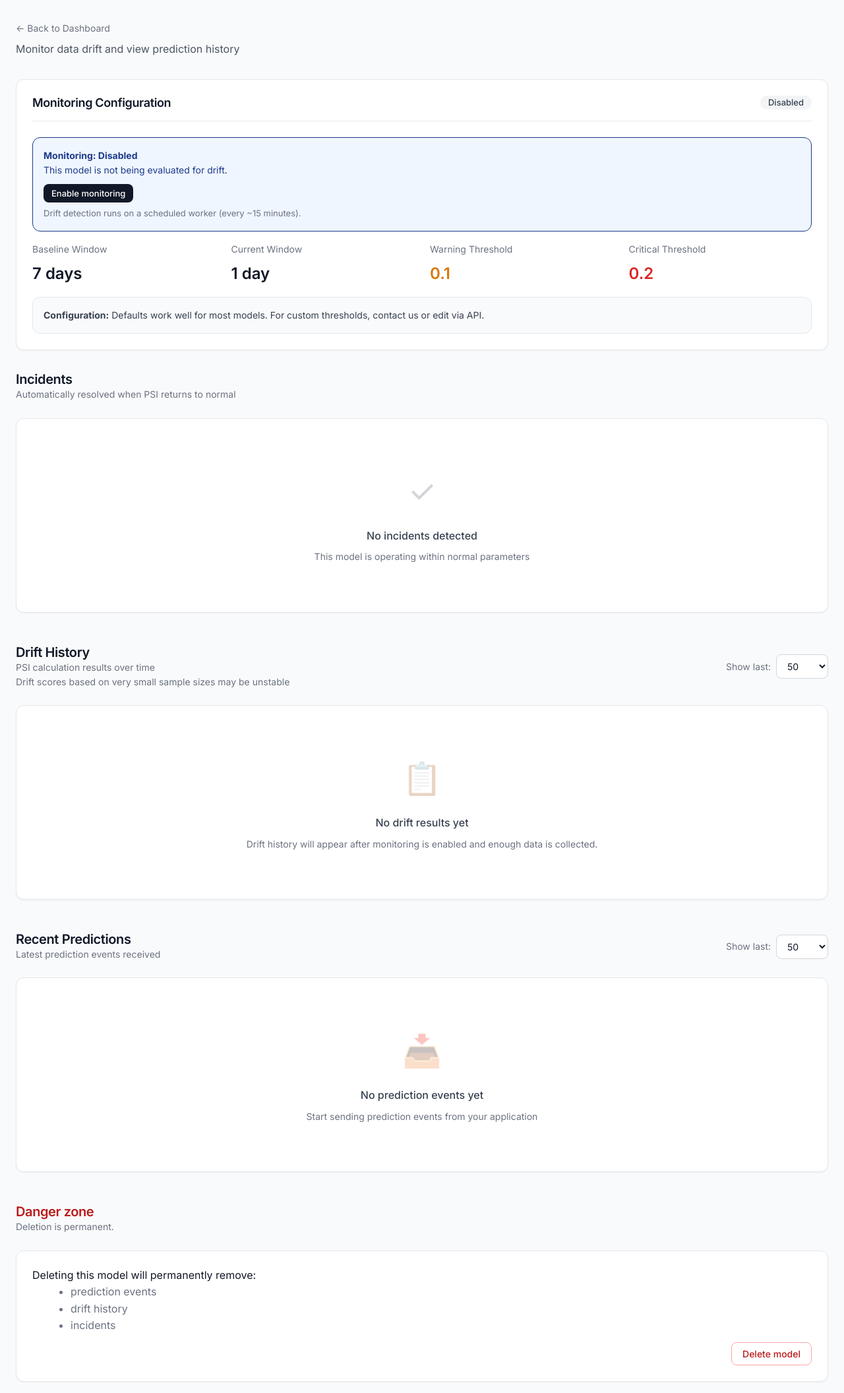
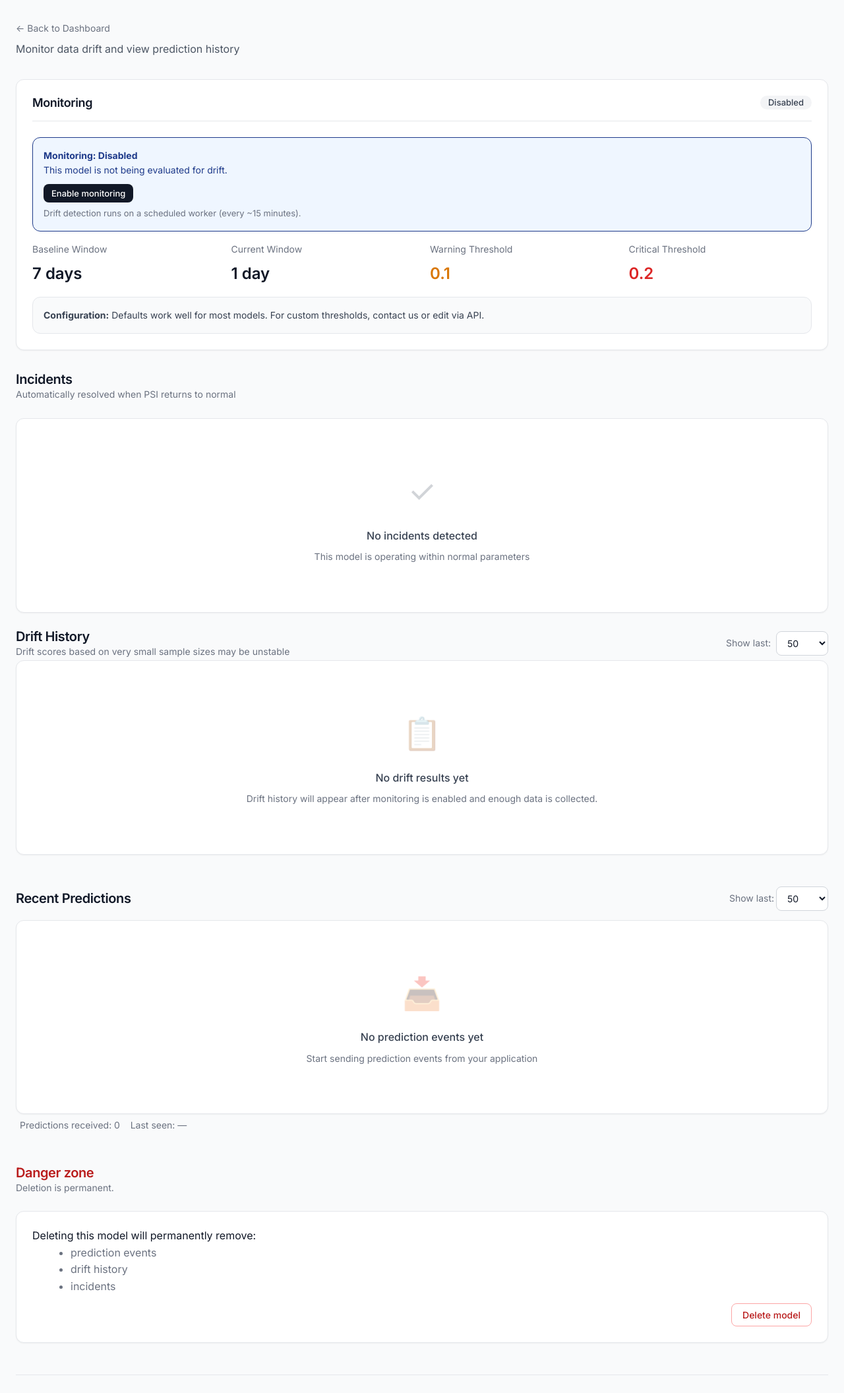
Before and after one commit to zahmedy/SentryML, a FastAPI app: template infra/apps/ui/templates/model_detail.html in a window 1280 px wide. Shown: the part 65-2177 px from the top of the page at 66% size. Run offline with FastAPI, Linux system fonts and the light colour scheme; the template is opened without the code that fills it, so the values that code supplies are empty.

Commit message:
fix spacing

```diff
--- a/infra/apps/ui/main.py
+++ b/infra/apps/ui/main.py
@@ -462,6 +462,7 @@ def model_detail(
             "recent_predictions": data.get("recent_predictions", []),
             "monitor": data.get("monitor"),
             "monitor_stats": data.get("monitor_stats"),
+            "model_meta": data.get("model"),
         },
     )
 
--- a/infra/apps/ui/templates/dashboard.html
+++ b/infra/apps/ui/templates/dashboard.html
@@ -102,7 +102,7 @@
       <thead>
         <tr>
           <th>Model</th>
-          <th>Events</th>
+          <th>Predictions</th>
           <th>Last Seen</th>
           <th>Last PSI</th>
           <th>Drift Status</th>
@@ -120,9 +120,9 @@
             </a>
           </td>
 
-          <!-- Events -->
+          <!-- Predictions -->
           <td>
-            <span style="font-weight: 500;">{{ m.event_count or 0 }}</span>
+            <span style="font-weight: 500;">{{ m.prediction_count or 0 }}</span>
           </td>
 
           <!-- Last Seen -->
--- a/infra/apps/ui/templates/model_detail.html
+++ b/infra/apps/ui/templates/model_detail.html
@@ -15,7 +15,7 @@
 <!-- Monitoring Configuration Card -->
 <div class="card" style="margin-bottom: 32px;">
   <div class="card-header">
-    <h2 class="card-title">Monitoring Configuration</h2>
+    <h2 class="card-title">Monitoring</h2>
     {% set stats = monitor_stats or {} %}
     {% set total_events = stats.current_window_events or 0 %}
     {% set scored_events = stats.current_window_scored or 0 %}
@@ -172,10 +172,9 @@
 {% endif %}
 
 <!-- Drift History Section -->
-<div class="section-header" style="margin-top: 48px;">
+<div class="section-header" style="margin-top: 24px; margin-bottom: 2px;">
   <div>
     <h2 class="section-title">Drift History</h2>
-    <div class="section-sub">PSI calculation results over time</div>
     <div class="section-sub">Drift scores based on very small sample sizes may be unstable</div>
   </div>
   <form method="get" action="/models/{{ model_id }}" style="display: flex; align-items: center; gap: 8px;">
@@ -234,15 +233,15 @@
       </tbody>
     </table>
   </div>
+  <div class="muted text-sm" style="margin-top: 3px;">Drift evaluations: {{ drift|length }}</div>
 {% endif %}
 
 <!-- Recent Predictions Section -->
 <div class="section-header" style="margin-top: 48px;">
   <div>
     <h2 class="section-title">Recent Predictions</h2>
-    <div class="section-sub">Latest prediction events received</div>
   </div>
-  <form method="get" action="/models/{{ model_id }}" style="display: flex; align-items: center; gap: 8px;">
+  <form method="get" action="/models/{{ model_id }}" style="display: flex; align-items: center; gap: 3px;">
     <label class="muted text-sm">Show last:</label>
     <select id="pred-limit-select" name="pred_limit" style="width: auto;">
       <option value="50"  {% if pred_limit == 50 %}selected{% endif %}>50</option>
@@ -253,7 +252,7 @@
   </form>
 </div>
 
-<div id="predictions-panel">
+<div id="predictions-panel" style="margin-top: -10px;">
   {% if recent_predictions|length == 0 %}
     <div class="card">
       <div class="card-body" style="text-align: center; padding: 48px 24px; color: var(--color-gray-500);">
@@ -292,6 +291,10 @@
       </table>
     </div>
   {% endif %}
+</div>
+<div class="muted text-sm" style="margin-top: 6px; padding-left: 6px;">
+  Predictions received: {{ model_meta.prediction_count if model_meta else 0 }}
+  &nbsp;&nbsp; Last seen: {{ model_meta.last_seen_at|fmt_dt if model_meta and model_meta.last_seen_at else "—" }}
 </div>
 
 <div class="section-header" style="margin-top: 48px;">
```
Also changed, not shown: infra/apps/api/app/routers/ui_dashboard.py (+17 -2 lines), infra/apps/api/app/routers/ui_models.py (+12 -0 lines).
